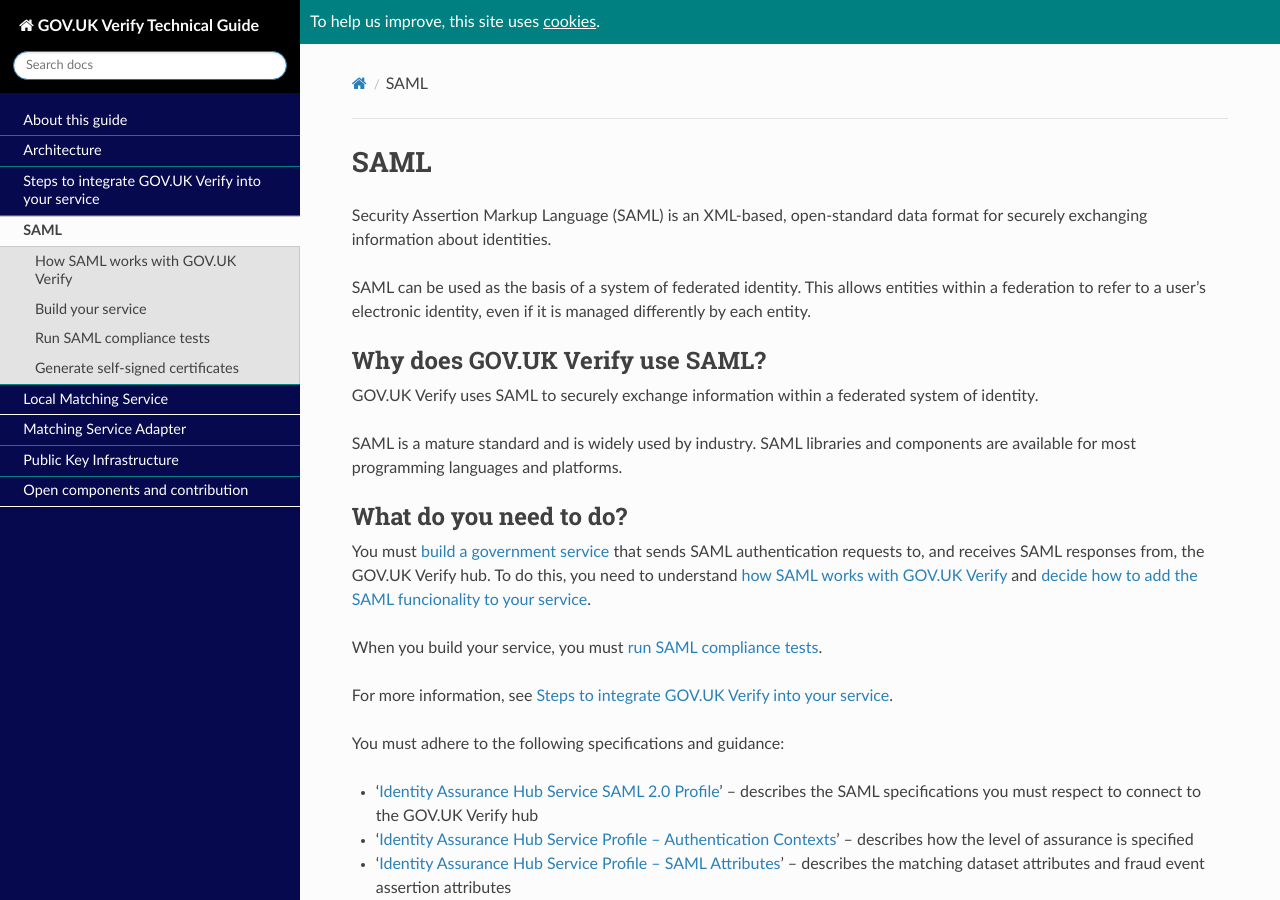
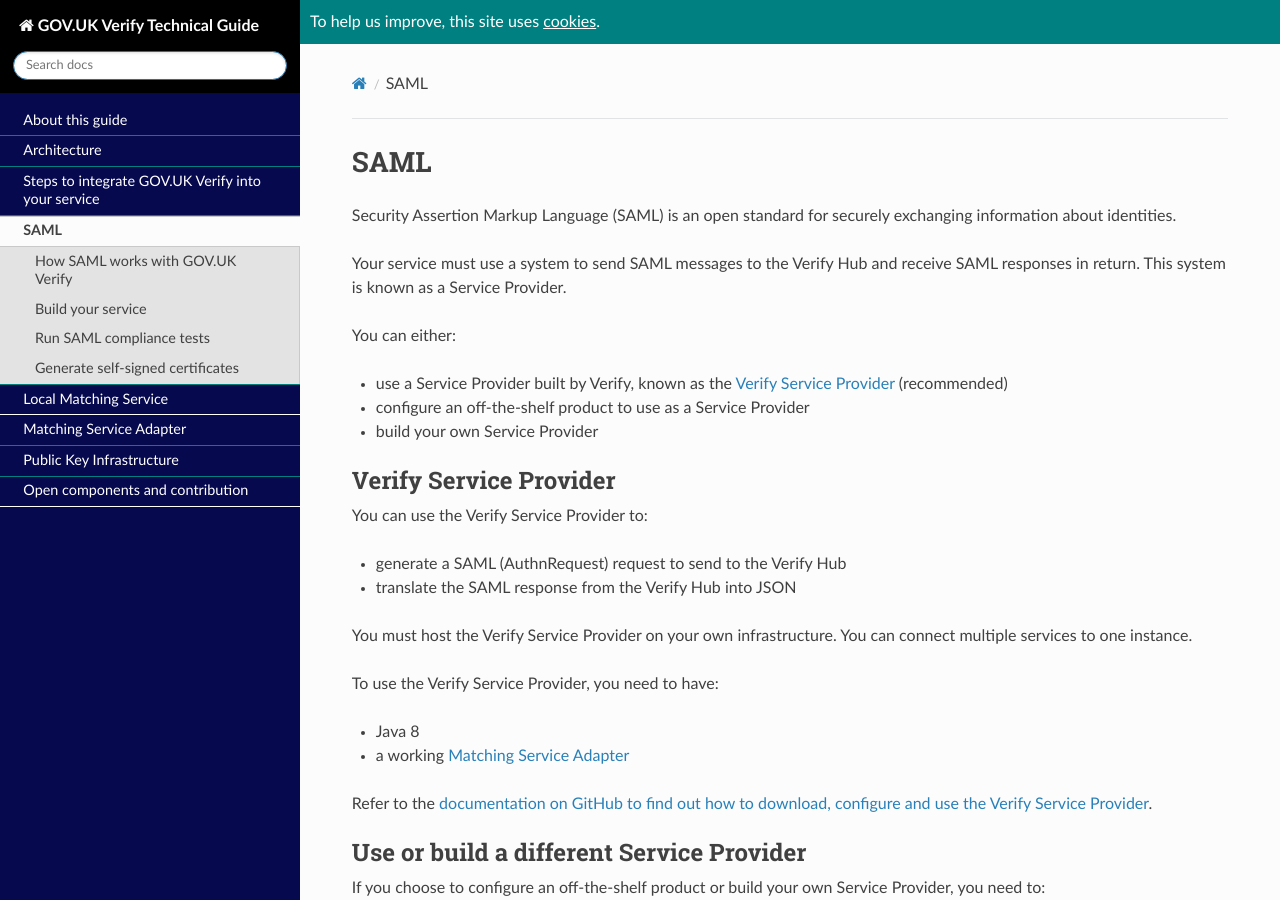
Before and after one commit to alphagov/rp-onboarding-tech-docs, a Sphinx documentation site: the page built from source/pages/saml/saml.rst, in a window 1280 px wide and 900 px high. Built offline with Sphinx 7.4.7 and the Read the Docs theme 2.0.0, drawn with Linux system fonts in a browser that asks for light colours; nearby versions of some CDN libraries; pages that are not in the unit, such as notebooks, are missing from menus; comment, search, counter and statistics services are not loaded; some of the changed text lies outside the part shown.

Commit message:
TT-1415: Add Verify Service Provider
Verify Service Provider removes the need for a user to use an off-the-shelf product or build their own Service Provider.
Added explanation and link to repo+docs on GitHub. Also removed a few dud links and fixed typos.

Author: @J-Lambo

```diff
--- a/source/pages/saml/saml.rst
+++ b/source/pages/saml/saml.rst
@@ -3,35 +3,48 @@
 SAML
 ====
 
-:ref:`Security Assertion Markup Language <glosssaml>` (SAML) is an XML-based, open-standard data format for securely exchanging information about identities.
+:ref:`Security Assertion Markup Language <glosssaml>` (SAML) is an open standard for securely exchanging information about identities.
 
+Your service must use a system to send SAML messages to the Verify Hub and receive SAML responses in return. This system is known as a Service Provider.
 
-SAML can be used as the basis of a system of federated identity. This allows entities within a federation to refer to a user's electronic identity, even if it is managed differently by each entity.
+You can either:
 
-.. rubric:: Why does GOV.UK Verify use SAML?
-
-GOV.UK Verify uses SAML to securely exchange information within a federated system of identity.
-
-SAML is a mature standard and is widely used by industry.  SAML libraries and components are available for most programming languages and platforms.
-
-
-.. rubric:: What do you need to do?
-
-
-You must :ref:`build a government service <SAMLintegration>` that sends SAML authentication requests to, and receives SAML responses from, the GOV.UK Verify hub. To do this, you need to understand :ref:`how SAML works with GOV.UK Verify <samlWorks>` and :ref:`decide how to add the SAML funcionality to your service <ChooseProductFramework>`.
-
-When you build your service, you must :ref:`run SAML compliance tests <samlComplianceTool>`.
-
-For more information, see :ref:`steps`.
+- use a Service Provider built by Verify, known as the `Verify Service Provider <https://github.com/alphagov/verify-service-provider>`_ (recommended)
+- configure an off-the-shelf product to use as a Service Provider
+- build your own Service Provider
 
 .. _saml_docs:
 
-You must adhere to the following specifications and guidance:
+.. rubric:: Verify Service Provider
+
+You can use the Verify Service Provider to:
+
+- generate a SAML (AuthnRequest) request to send to the Verify Hub
+- translate the SAML response from the Verify Hub into JSON
+
+You must host the Verify Service Provider on your own infrastructure. You can connect multiple services to one instance.
+
+To use the Verify Service Provider, you need to have:
+
+- Java 8
+- a working :ref:`Matching Service Adapter <msa>`
+
+Refer to the `documentation on GitHub to find out how to download, configure and use the Verify Service Provider <https://github.com/alphagov/verify-service-provider>`_.
+
+.. rubric:: Use or build a different Service Provider
+
+If you choose to configure an off-the-shelf product or build your own Service Provider, you need to:
+
+- understand :ref:`how SAML works with GOV.UK Verify <samlWorks>`
+- decide how to :ref:`add the SAML functionality to your service <ChooseProductFramework>`
+
+You must also follow:
 
 * '`Identity Assurance Hub Service SAML 2.0 Profile <https://www.gov.uk/government/publications/identity-assurance-hub-service-saml-20-profile>`_' – describes the SAML specifications you must respect to connect to the GOV.UK Verify hub
 * '`Identity Assurance Hub Service Profile – Authentication Contexts <https://www.gov.uk/government/publications/identity-assurance-hub-service-profile-authentication-contexts>`_' – describes how the level of assurance is specified
 * '`Identity Assurance Hub Service Profile – SAML Attributes <https://www.gov.uk/government/publications/identity-assurance-hub-service-profile-saml-attributes>`_' – describes the matching dataset attributes and fraud event assertion attributes
-* '`GOV.UK Verify guidance <https://www.gov.uk/service-manual/identity-assurance/index.html>`_'
+
+You must also :ref:`run SAML compliance tests <samlComplianceTool>`.
 
 The SAML profile used by GOV.UK Verify builds on the `OASIS documentation for the SAML 2.0 standard <https://www.oasis-open.org/standards#samlv2.0>`_.
 
```
